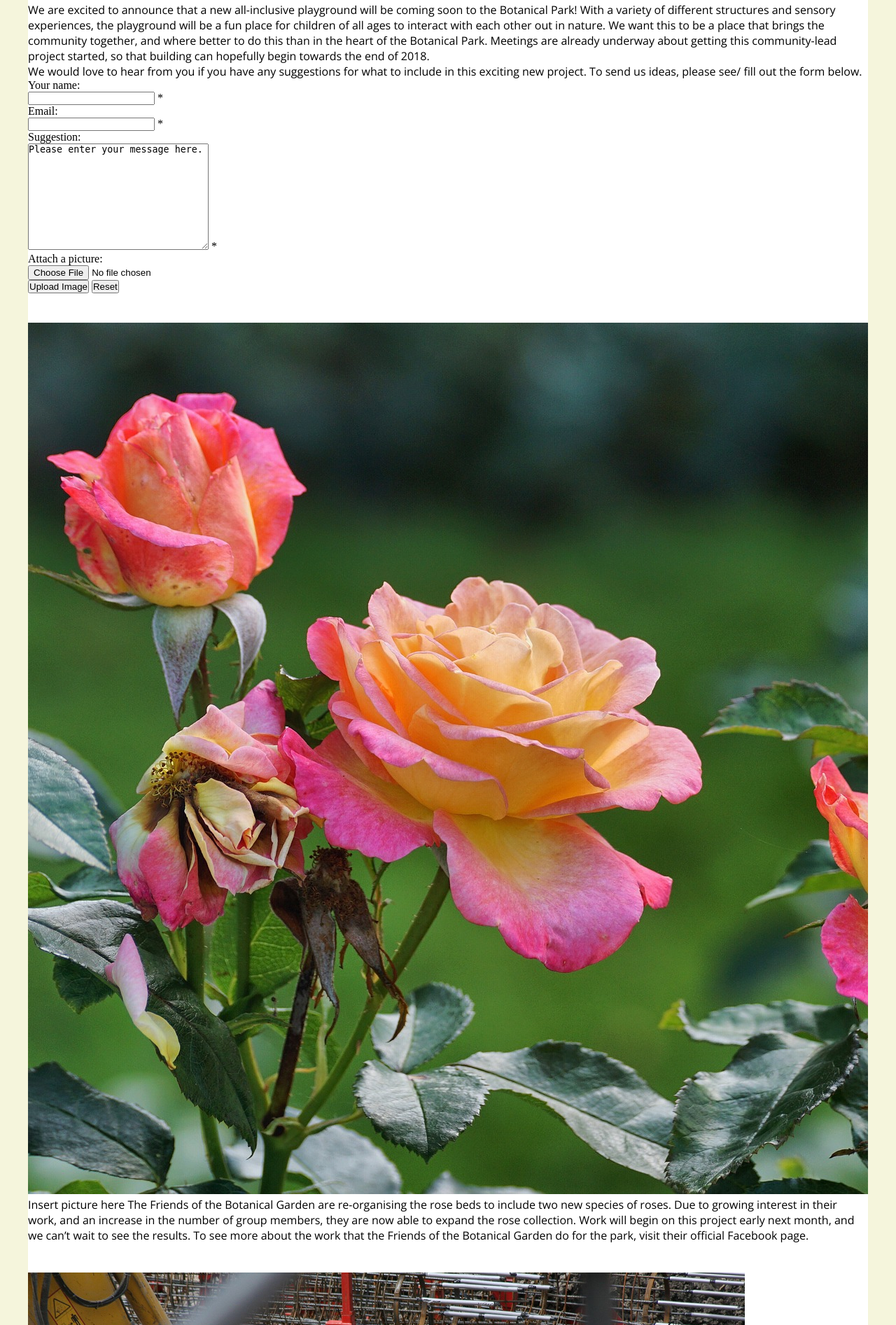
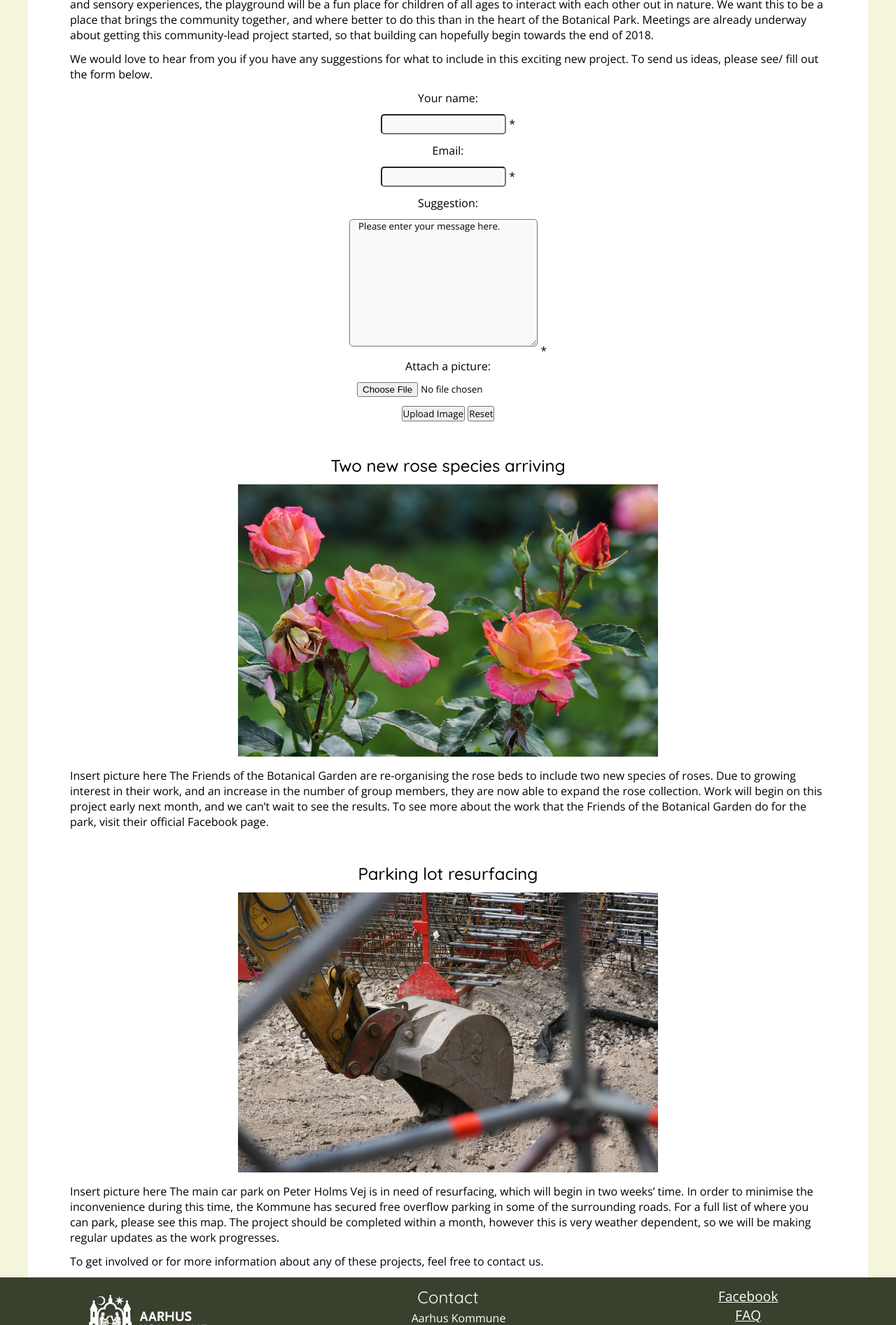
Before and after one commit to 2semesterZ2/examGrp1, a PHP site: page /projects.php in a window 1280 px wide. Shown: the part 743-2636 px from the top of the page at 70% size. Run offline with PHP 8.4, Linux system fonts and the light colour scheme; data that the repository does not hold is empty.

Commit message:
Styling for porjects subpage
Changed h3 to h2, styled text and images, styled as much of the form as we could. Added a margin to the "welcometext" class

```diff
--- a/css/footer.css
+++ b/css/footer.css
@@ -9,7 +9,7 @@ footer {
 	text-align: center;
 }
 
-h3 {
+footer h3 {
     font-family: 'Quicksand', sans-serif;
     font-weight: 400;
     font-size: 1.5em;
--- a/css/style.css
+++ b/css/style.css
@@ -29,10 +29,10 @@ h2 {
 p {
     font-family: 'Open Sans', sans-serif;
     font-size: 1em;
-}
+	}
 /*home page styling starts here*/
 .welcometext {
-    margin: 1% 5% 0 5%;
+    margin: 1% 5% 1% 5%;
 }
 /* align the slideshow in the centre of the page*/
 #projectsandeventsbox {
@@ -92,6 +92,59 @@ p {
     left: 50%;
     transform: translate(-50%, -50%);
 	}
+/*projects sub-page styling starts here*/
+/*centering and scaling all the images*/
+#playgroundbox {
+    text-align: center;
+}
+#playgroundbox img {
+    max-width: 50%;
+}
+#rosesbox {
+    text-align: center;
+}
+#rosesbox img {
+    max-width: 50%;
+}
+#parkingbox {
+    text-align: center;
+}
+#parkingbox img {
+    max-width: 50%;
+}
+/*styling the contact form starts here*/
+#suggestionform{
+	text-align: center;
+	font-family: 'Open Sans', sans-serif;
+}
+#suggestionform input {
+	font-family: 'Open Sans', sans-serif;
+}
+input[type=text] {
+	background-color: #f9f9f9;
+	border-radius: 5px;
+	height: 25px;
+	margin-top: 1%;
+	margin-bottom: 1%;
+}
+input[type=email] {
+	background-color: #f9f9f9;
+	border-radius: 5px;
+	height: 25px;
+	margin-top: 1%;
+	margin-bottom: 1%;
+}
+textarea {
+	background-color: #f9f9f9;
+	border-radius: 5px;
+	margin-top: 1%;
+	margin-bottom: 1%;
+	padding-left: 1%;
+	font-family: 'Open Sans', sans-serif;
+	}
+input[type=file]{
+	margin: 1% 0;
+}
 /*visitor information landing page styling starts here*/
 /*position the images in the centre, equally spaced*/
 .boxesvisitorinfo {
--- a/projects.php
+++ b/projects.php
@@ -1,8 +1,9 @@
 <?php
-$title= "The Botanical Park | Projects";
-$description="Information on upcoming and past projects taking place at the The Botanical Park.";
-$keywords="botanical, park, aarhus, green, nature, denmark, city center, projects, playground, building, refurbishing, planting, ";
-include("includes/head.php"); ?>
+$title = "The Botanical Park | Projects";
+$description = "Information on upcoming and past projects taking place at the The Botanical Park.";
+$keywords = "botanical, park, aarhus, green, nature, denmark, city center, projects, playground, building, refurbishing, planting, ";
+include( "includes/head.php" );
+?>
 
 <body>
 	<!--Header:-->
@@ -13,63 +14,48 @@ include("includes/head.php"); ?>
 	<!--Content here-->
 	<article>
 
-			<h1>Projects in the Botanical Park</h1>
-			<p>
-			<h2>Upcoming projects</h2>
+		<h1>Upcoming Projects in the Botanical Park</h1>
+		<h2>New Playground in the Botanical Park</h2>
+			<div id="playgroundbox"><img src="pictures/projectplayground.jpg" alt="Project playground"></div>
+		<p class="welcometext">
+			We are excited to announce that a new all-inclusive playground will be coming soon to the Botanical Park! With a variety of different structures and sensory experiences, the playground will be a fun place for children of all ages to interact with each other out in nature. We want this to be a place that brings the community together, and where better to do this than in the heart of the Botanical Park. Meetings are already underway about getting this community-lead project started, so that building can hopefully begin towards the end of 2018.</p>
 
-			<h3>New Playground in the Botanical Park</h3>
-			<img src="pictures/projectplayground.jpg" alt="Project playground">
-			<p>
-			We are excited to announce that a new all-inclusive playground will be coming soon to the Botanical Park! With a variety of different structures and sensory experiences, the playground will be a fun place for children of all ages to interact with each other out in nature.
-			We want this to be a place that brings the community together, and where better to do this than in the heart of the Botanical Park. Meetings are already underway about getting this community-lead project started, so that building can hopefully begin towards the end of 2018.</p>
+		<p class="welcometext">We would love to hear from you if you have any suggestions for what to include in this exciting new project. To send us ideas, please see/ fill out the form below.</p>
 
-			<p>We would love to hear from you if you have any suggestions for what to include in this exciting new project. To send us ideas, please see/ fill out the form below.</p>
-
-            <!-- Indluce the form handler and the upload hanlder-->
+		<!-- Include the form handler and the upload hanlder-->
+		<div id="suggestionform">
 		<?php include("includes/pictureAndFormHandler.php"); ?>
-            <form method="post" enctype="multipart/form-data" action="<?php echo htmlspecialchars($_SERVER["PHP_SELF"]);?>">
+		<form method="post" enctype="multipart/form-data" action="<?php echo htmlspecialchars($_SERVER[" PHP_SELF "]);?>">
 			Your name: <br/>
 			<input type="text" name="name"/>
 			<span class="error">* <?php echo $errName;?></span>
-                <br/>
-                Email: <br/>
+			<br/> Email: <br/>
 			<input type="email" name="email"/>
 			<span class="error">* <?php echo $errEmail;?></span>
-                <br/>
-                Suggestion:
+			<br/> Suggestion:
 			<br/>
 			<textarea name="message" rows="10" cols="30">Please enter your message here.</textarea>
 			<span class="error">* <?php echo $errMessage;?></span>
-                <br/>
-                Attach a picture:
+			<br/> Attach a picture:
 			<br/>
 			<input type="file" name="fileToUpload" id="fileToUpload"/>
 			<br/>
 			<input type="submit" value="Upload Image" name="submit">
 			<input type="reset" value="Reset"/>
 		</form>
+</div>
+
+		<h2>Two new rose species arriving</h2>
+		<div id="rosesbox"><img src="pictures/roses.jpg" alt="roses"></div>
+		<p class="welcometext">Insert picture here The Friends of the Botanical Garden are re-organising the rose beds to include two new species of roses. Due to growing interest in their work, and an increase in the number of group members, they are now able to expand the rose collection. Work will begin on this project early next month, and we can’t wait to see the results. To see more about the work that the Friends of the Botanical Garden do for the park, visit their official Facebook page.</p>
 
 
-			<h3>Two new rose species arriving</h3>
-			<img src="pictures/roses.jpg" alt="roses">
-			<p>Insert picture here
-			The Friends of the Botanical Garden are re-organising the rose beds to include two new species of roses. Due to growing interest in their work, and an increase in the number of group members, they are now able to expand the rose collection. Work will begin on this project early next month, and we can’t wait to see the results.
-
-			To see more about the work that the Friends of the Botanical Garden do for the park, visit their official Facebook page.</p>
+		<h2>Parking lot resurfacing</h2>
+		<div id="parkingbox"><img src="pictures/Car park resurfacing.jpg" alt="Car park"></div>
+		<p class="welcometext">Insert picture here The main car park on Peter Holms Vej is in need of resurfacing, which will begin in two weeks’ time. In order to minimise the inconvenience during this time, the Kommune has secured free overflow parking in some of the surrounding roads. For a full list of where you can park, please see this map. The project should be completed within a month, however this is very weather dependent, so we will be making regular updates as the work progresses.</p>
 
 
-			<h3>Parking lot resurfacing</h3>
-			<img src="pictures/Car park resurfacing.jpg" alt="Car park">
-			<p>Insert picture here
-			The main car park on Peter Holms Vej is in need of resurfacing, which will begin in two weeks’ time. In order to minimise the inconvenience during this time, the Kommune has secured free overflow parking in some of the surrounding roads. For a full list of where you can park, please see this map.
-			The project should be completed within a month, however this is very weather dependent, so we will be making regular updates as the work progresses.</p>
-
-
-			<p>To get involved or for more information about any of these projects, feel free to contact us at [insert contact info]
-
-			* Maybe a separate email address for projects??
-
-			</p>
+		<p class="welcometext">To get involved or for more information about any of these projects, feel free to contact us.</p>
 
 	</article>
 	<!--Footer:-->
```
Lines whose indentation alone changed are shown as unchanged.
